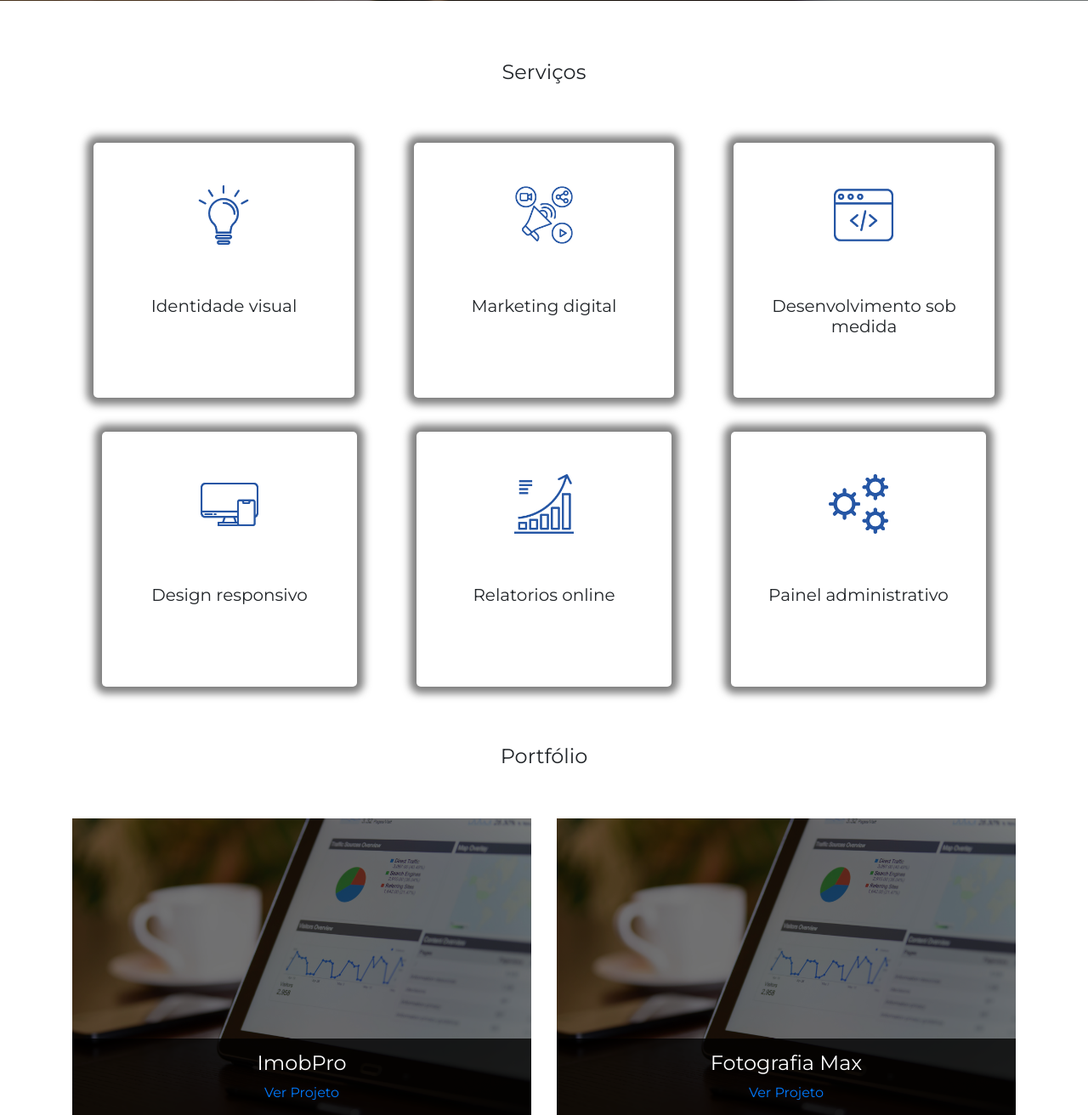
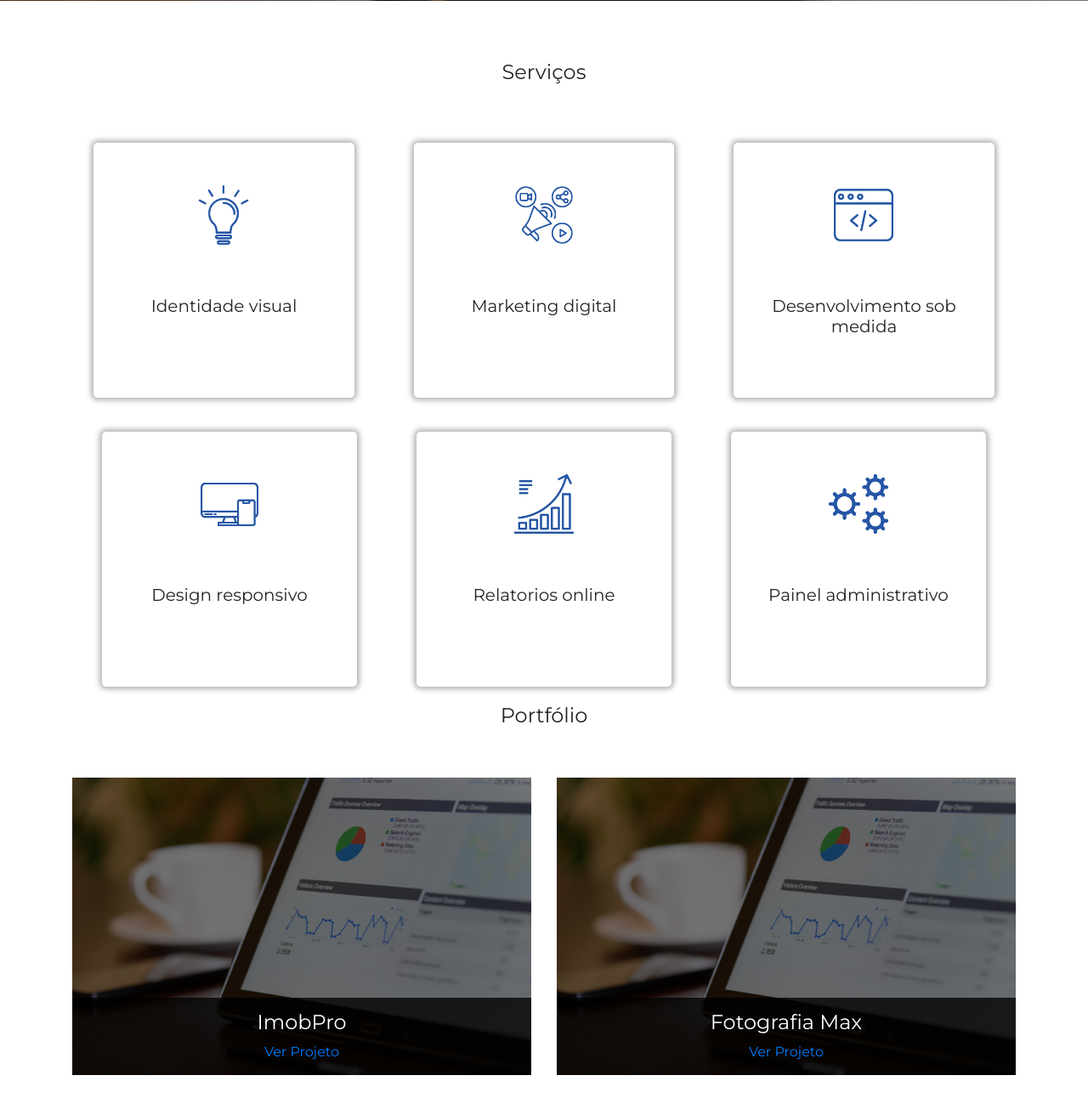
Before and after one commit to FrontDevWork/Center-Dev, a PHP site: page / in a window 1280 px wide. Shown: the part 499-1811 px from the top of the page at 85% size. Run offline with PHP 8.4, Linux system fonts and the light colour scheme.

Commit message:
Alteração nas animações do card, aumento da opacity do menu header

```diff
--- a/css/style.css
+++ b/css/style.css
@@ -50,6 +50,7 @@ padding: 0;
   margin: 0;
   padding: 0;
   display: inline;
+  transition: .3s;
 }
 
 #menu > ul > li > a {
@@ -61,14 +62,14 @@ padding: 0;
   text-decoration: none;
   transition: .4s;
 }
+
 #menu-title {
   font-size: 18px;
   font-weight: 700;
-
 }
 
 #menu > ul > li > a:hover {
-opacity: .8;
+opacity: .7;
 }
 
 #btn-toggle-menu {
@@ -262,14 +263,17 @@ opacity: .8;
 .card-servico {
   min-width: 300px;
   min-height: 300px;
-  box-shadow: 0px 0px 10px 8px rgba(0, 0, 0, 0.5);
+  box-shadow: 0px 0px 6px 3px rgba(0, 0, 0, 0.30);
   border-radius: 5px;
   margin: 20px;
+  transition: .3s;
 }
 
 .card-servico:hover {
   background-color: #5496FF;
   color: #fff;
+  transform: scale(1.05);
+  box-shadow: 0px 0px 8px 6px rgba(0, 0, 0, 0.50);
 }
 
 .card-servico div {
--- a/index.php
+++ b/index.php
@@ -114,7 +114,7 @@
     <div class="container">
         <div class="row">
             <div class="col-sm-12">
-                <h4 class="text-center m-5">Portfólio</h4>
+                <h4 class="text-center mb-5">Portfólio</h4>
             </div>
         </div>
         <div class="row">
```
